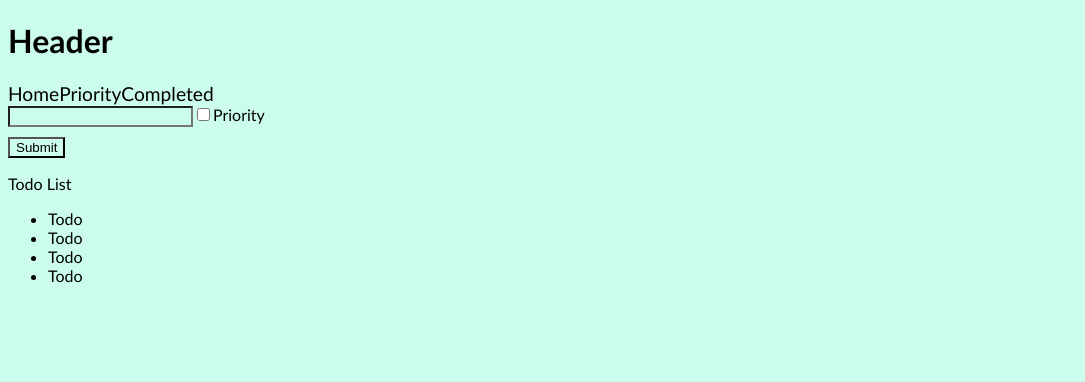
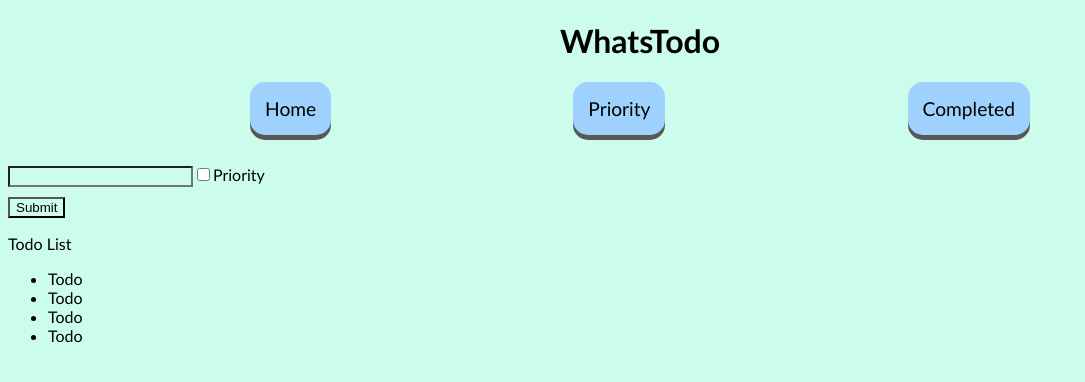
Before and after one commit to gmd298/phase2-project, a React (Create React App) app: page / in a window 1280 px wide. Shown: the top 382 px of the page, without its empty margins (0-1085 px from the left). Built offline with nearby package versions, Linux system fonts and the light colour scheme; data requests are answered from the project's data file.

Commit message:
css on Nav

```diff
--- a/src/components/Header.js
+++ b/src/components/Header.js
@@ -3,7 +3,7 @@ import React from 'react';
 function Header() {
   return (
   <div>
-    <h1>Header</h1>
+    <h1 id='Title'>WhatsTodo</h1>
   </div>
   )
 }
--- a/src/components/Navigation.js
+++ b/src/components/Navigation.js
@@ -2,7 +2,7 @@ import React from 'react';
 
 function Navigation() {
   return (
-  <div>
+  <div id='Navigation'>
     <span className='Nav'>Home</span>
     <span className='Nav'>Priority</span>
     <span className='Nav'>Completed</span>
--- a/src/index.css
+++ b/src/index.css
@@ -1,10 +1,33 @@
 .Nav{
-  display: inline-flex;
-  justify-content: space-around;
   /* margin: 30px; */
+  justify-content: space-evenly;
+  font-size: larger;
   text-align: center;
-  font-size: larger;
+  padding: 15px;
+  border: none;
+  border-radius: 15px;
+  cursor: pointer;
+  background-color: rgb(158, 209, 253);
+  box-shadow: 0 5px rgb(88, 88, 88);
+  user-select: none;
+}
 
+.Nav:hover{background-color: rgb(132, 255, 204);}
+
+.Nav:active{
+  box-shadow: 0 2px #000;
+  background-color: rgb(228, 255, 132);
+  transform: translateY(3px);
+}
+
+#Navigation{
+  display: flex;
+  justify-content: space-evenly;
+  margin-bottom: 30px;
+}
+
+#Title{
+  text-align: center;
 }
 
 .Main{
```
